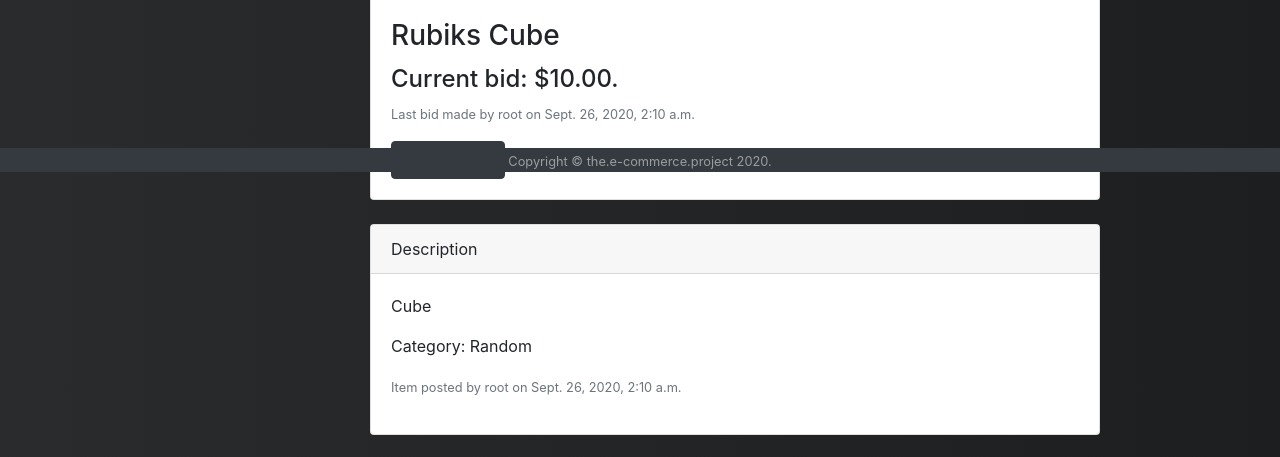
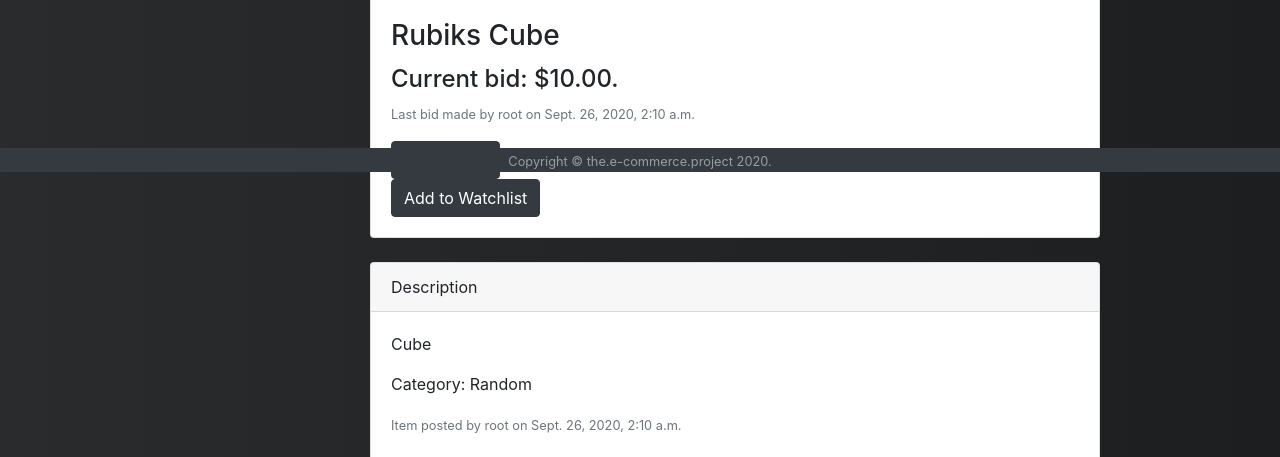
Before and after one commit to fshanom/CS50W-project2, a Django app: a page that uses commerce/auctions/templates/auctions/item.html in a window 1280 px wide. Shown: the part 628-1085 px from the top of the page. Run offline with Django 3.2, Linux system fonts and the light colour scheme; a user stored in the database is signed in; data comes from the database, SQL or seed files in the repository; both versions use the stored data as it was after the commit; data that the repository does not hold is empty; some libraries are stand-ins or nearby versions.

Commit message:
Watchlist function added. User can now add and remove an item from their watchlist.

```diff
--- a/commerce/auctions/templates/auctions/item.html
+++ b/commerce/auctions/templates/auctions/item.html
@@ -24,8 +24,20 @@
                     <h3 class="card-title">{{ item.name }}</h3>
                     <h4>Current bid: ${{ bid.value }}.</h4>
                     <p><small class="text-muted">Last bid made by {{bid.buyer}} on {{bid.date}}</small></p>
-                    <a href="#" class="btn btn-dark">Make a Bid!</a>
-
+                    {% if user.is_authenticated %}
+                        <a href="#" class="btn btn-dark">Make a Bid</a>
+                        {% if watchlist_validation %}
+                            <form class="" action="{% url 'add_watchlist' item.id %}" method="post">
+                                {% csrf_token %}
+                                <button type="submit" class="btn btn-dark">Add to Watchlist</button>
+                            </form>
+                        {% else %}
+                            <form class="" action="{% url 'remove_watchlist' item.id %}" method="post">
+                                {% csrf_token %}
+                                <button type="submit" class="btn btn-dark">Remove from Watchlist</button>
+                            </form>
+                        {% endif %}
+                    {% endif %}
                 </div>
 
             </div>
--- a/commerce/auctions/urls.py
+++ b/commerce/auctions/urls.py
@@ -8,6 +8,8 @@
     path("logout", views.logout_view, name="logout"),
     path("register", views.register, name="register"),
     path("create", views.create_view, name="create"),
-    path("item/<str:item_name>", views.item_view, name="item")
+    path("item/<str:item_name>", views.item_view, name="item"),
+    path("add/<int:item_id>", views.add_watchlist, name="add_watchlist"),
+    path("remove/<int:item_id>", views.remove_watchlist, name="remove_watchlist")
 
 ]
--- a/commerce/auctions/views.py
+++ b/commerce/auctions/views.py
@@ -113,7 +113,34 @@
         #get the current highest bid for the items
         current_bid = Bids.objects.filter(item=item).order_by('-value').first()
 
+        watchlist_users = item.watchlist.all()
+
+        if request.user in watchlist_users:
+            watchlist_validation = False
+        else:
+            watchlist_validation = True
+
         return render(request, "auctions/item.html", {
             'item' : item,
-            'bid' : current_bid
+            'bid' : current_bid,
+            'watchlist_validation' : watchlist_validation
         })
+
+def add_watchlist(request, item_id):
+    if request.method == "POST":
+        item = AuctionItem.objects.get(pk=item_id)
+        user = User.objects.filter(username=request.user.username)
+
+        item.watchlist.set(user)
+        #item.save()
+
+        return HttpResponseRedirect(reverse("item", args=[item.name]))
+
+def remove_watchlist(request, item_id):
+    if request.method == "POST":
+        item = AuctionItem.objects.get(pk=item_id)
+        user = User.objects.filter(username=request.user.username)
+
+        request.user.watchlist.remove(item)
+
+        return HttpResponseRedirect(reverse("item", args=[item.name]))
```
Also changed, not shown: commerce/db.sqlite3.
